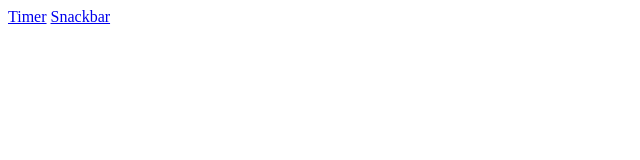
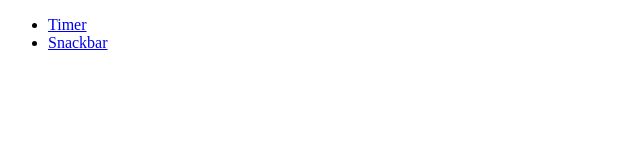
Before and after one commit to innakatraha/goit-js-hw-10, a plain HTML site: page index.html in a window 1280 px wide. Shown: the whole page, without its empty margins (0-640 px from the left). Drawn offline with Linux system fonts and the light colour scheme.

Commit message:
Deploying to gh-pages from @ innakatraha/goit-js-hw-10@1391f3b9efd7051edf27ad8c0b833948921dd6ad 🚀

```diff
--- a/index.html
+++ b/index.html
@@ -7,7 +7,9 @@
     <script async type="module" crossorigin src="/goit-js-hw-10/assets/styles-l0sNRNKZ.js"></script>
   </head>
   <body>
-    <a href="./src/1-timer.html">Timer</a>
-    <a href="./src/2-snackbar.html">Snackbar</a>
+    <ul>
+      <li><a href="1-timer.html">Timer</a></li>
+      <li><a href="2-snackbar.html">Snackbar</a></li>
+    </ul>
   </body>
 </html>
```
